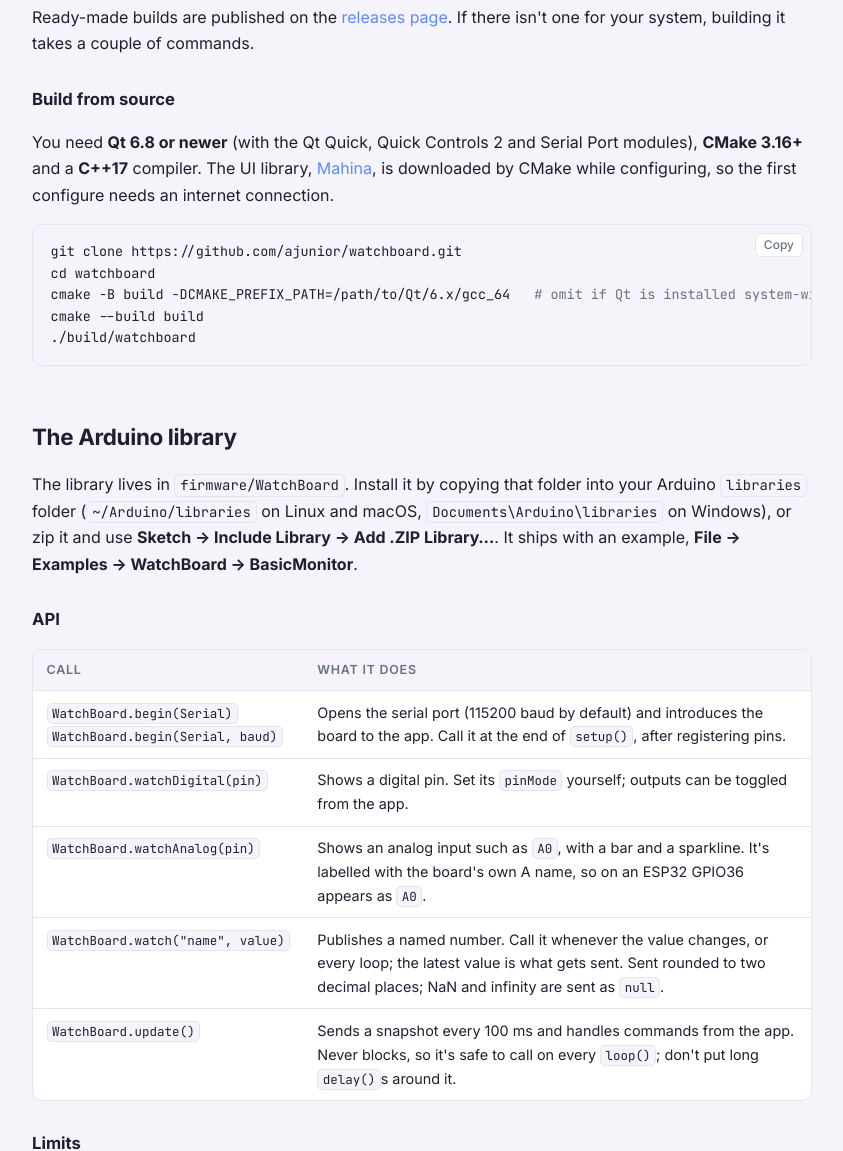
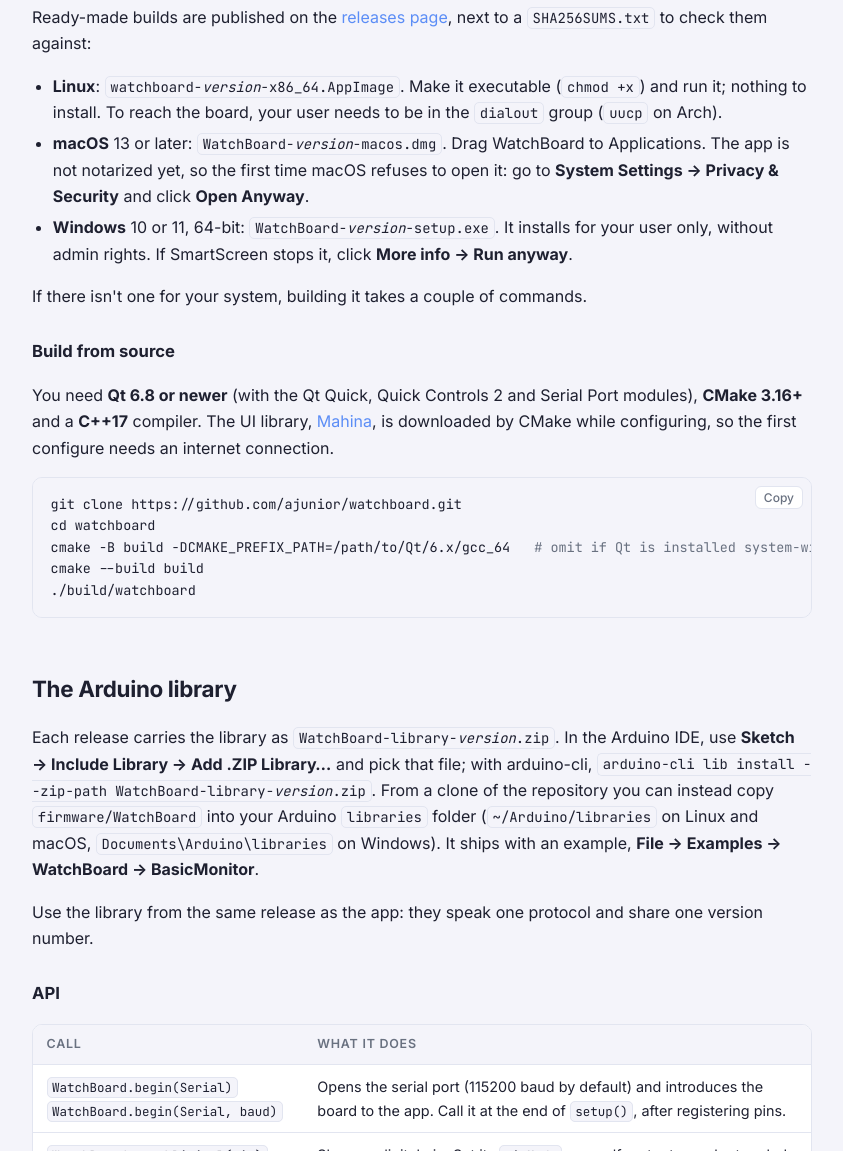
Before and after one commit to ajunior/watchboard, a plain HTML site: page docs/index.html in a window 1280 px wide. Shown: the part 3280-4431 px from the top of the page, without its empty margins (326-1169 px from the left). Drawn offline with Linux system fonts and the light colour scheme.

Commit message:
Merge pull request #1 from ajunior/packaging
Release packaging: AppImage, DMG, Windows installer and library zip

```diff
--- a/docs/index.html
+++ b/docs/index.html
@@ -262,7 +262,7 @@ footer .wrap { display: flex; gap: 1rem; flex-wrap: wrap; justify-content: space
       <h3 id="quick-start">Quick start</h3>
       <ol class="steps">
         <li><b>Install the app.</b> Grab the build for your system from the <a href="https://github.com/ajunior/watchboard/releases/latest">releases page</a>, or <a href="#build">build it from source</a>.</li>
-        <li><b>Add the library to your sketch.</b> Copy the <code>firmware/WatchBoard</code> folder from the repository into your Arduino <code>libraries</code> folder, then:
+        <li><b>Add the library to your sketch.</b> Download <code>WatchBoard-library-<var>version</var>.zip</code> from the same release and add it with <b>Sketch → Include Library → Add .ZIP Library…</b> (<a href="#library">other ways</a>), then:
 <pre><code><span class="tok-k">#include</span> <span class="tok-s">&lt;WatchBoard.h&gt;</span>
 
 <span class="tok-k">void</span> setup() {
@@ -282,7 +282,13 @@ footer .wrap { display: flex; gap: 1rem; flex-wrap: wrap; justify-content: space
 
       <!-- Install -->
       <h3 id="install">Install the app</h3>
-      <p>Ready-made builds are published on the <a href="https://github.com/ajunior/watchboard/releases/latest">releases page</a>. If there isn't one for your system, building it takes a couple of commands.</p>
+      <p>Ready-made builds are published on the <a href="https://github.com/ajunior/watchboard/releases/latest">releases page</a>, next to a <code>SHA256SUMS.txt</code> to check them against:</p>
+      <ul>
+        <li><b>Linux</b>: <code>watchboard-<var>version</var>-x86_64.AppImage</code>. Make it executable (<code>chmod +x</code>) and run it; nothing to install. To reach the board, your user needs to be in the <code>dialout</code> group (<code>uucp</code> on Arch).</li>
+        <li><b>macOS</b> 13 or later: <code>WatchBoard-<var>version</var>-macos.dmg</code>. Drag WatchBoard to Applications. The app is not notarized yet, so the first time macOS refuses to open it: go to <b>System Settings → Privacy &amp; Security</b> and click <b>Open Anyway</b>.</li>
+        <li><b>Windows</b> 10 or 11, 64-bit: <code>WatchBoard-<var>version</var>-setup.exe</code>. It installs for your user only, without admin rights. If SmartScreen stops it, click <b>More info → Run anyway</b>.</li>
+      </ul>
+      <p>If there isn't one for your system, building it takes a couple of commands.</p>
       <h4 id="build">Build from source</h4>
       <p>You need <b>Qt 6.8 or newer</b> (with the Qt Quick, Quick Controls 2 and Serial Port modules), <b>CMake 3.16+</b> and a <b>C++17</b> compiler. The UI library, <a href="https://ajunior.github.io/mahina/">Mahina</a>, is downloaded by CMake while configuring, so the first configure needs an internet connection.</p>
 <pre><code>git clone https://github.com/ajunior/watchboard.git
@@ -293,7 +299,8 @@ cmake --build build
 
       <!-- Library -->
       <h3 id="library">The Arduino library</h3>
-      <p>The library lives in <code>firmware/WatchBoard</code>. Install it by copying that folder into your Arduino <code>libraries</code> folder (<code>~/Arduino/libraries</code> on Linux and macOS, <code>Documents\Arduino\libraries</code> on Windows), or zip it and use <b>Sketch → Include Library → Add .ZIP Library…</b>. It ships with an example, <b>File → Examples → WatchBoard → BasicMonitor</b>.</p>
+      <p>Each release carries the library as <code>WatchBoard-library-<var>version</var>.zip</code>. In the Arduino IDE, use <b>Sketch → Include Library → Add .ZIP Library…</b> and pick that file; with arduino-cli, <code>arduino-cli lib install --zip-path WatchBoard-library-<var>version</var>.zip</code>. From a clone of the repository you can instead copy <code>firmware/WatchBoard</code> into your Arduino <code>libraries</code> folder (<code>~/Arduino/libraries</code> on Linux and macOS, <code>Documents\Arduino\libraries</code> on Windows). It ships with an example, <b>File → Examples → WatchBoard → BasicMonitor</b>.</p>
+      <p>Use the library from the same release as the app: they speak one protocol and share one version number.</p>
 
       <h4>API</h4>
       <div class="table-wrap"><table>
```
Also changed, not shown: CMakeLists.txt, assets/watchboard.ico (added), assets/watchboard.png (added), 16 other files.
